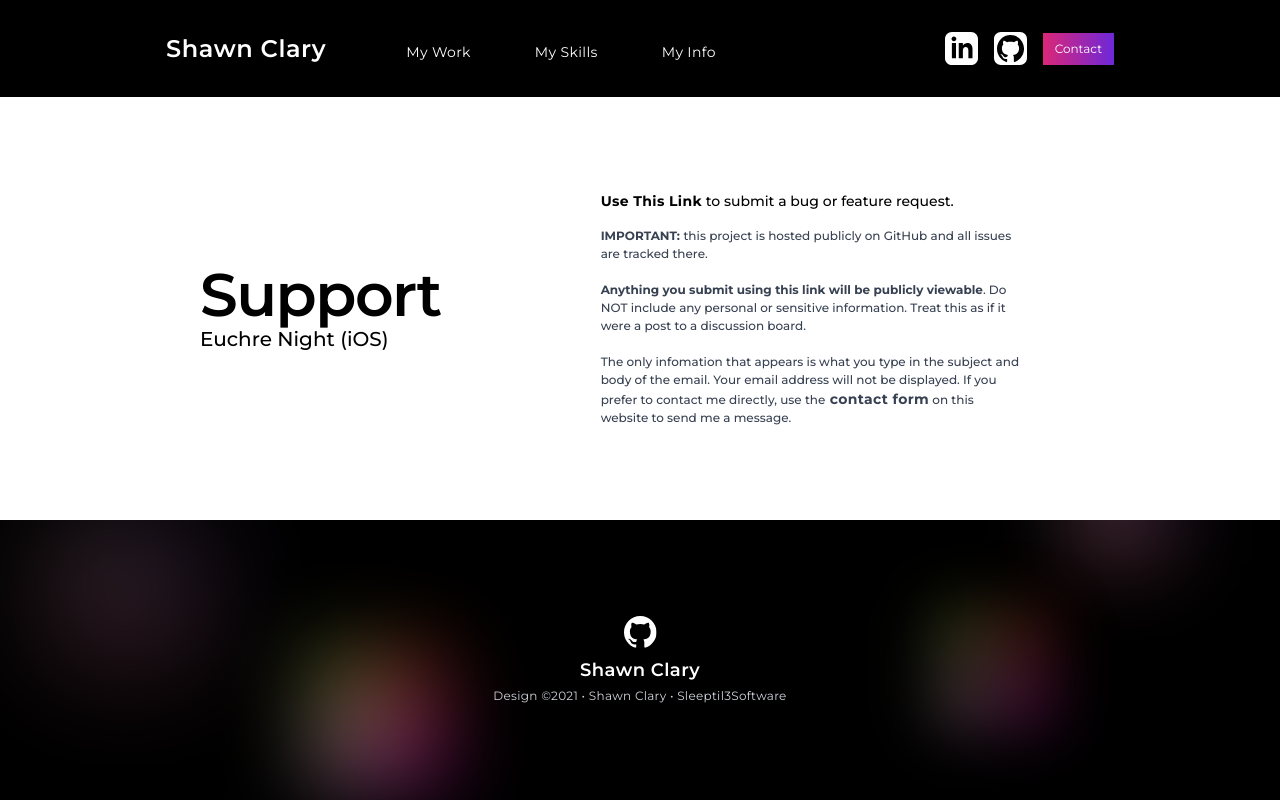
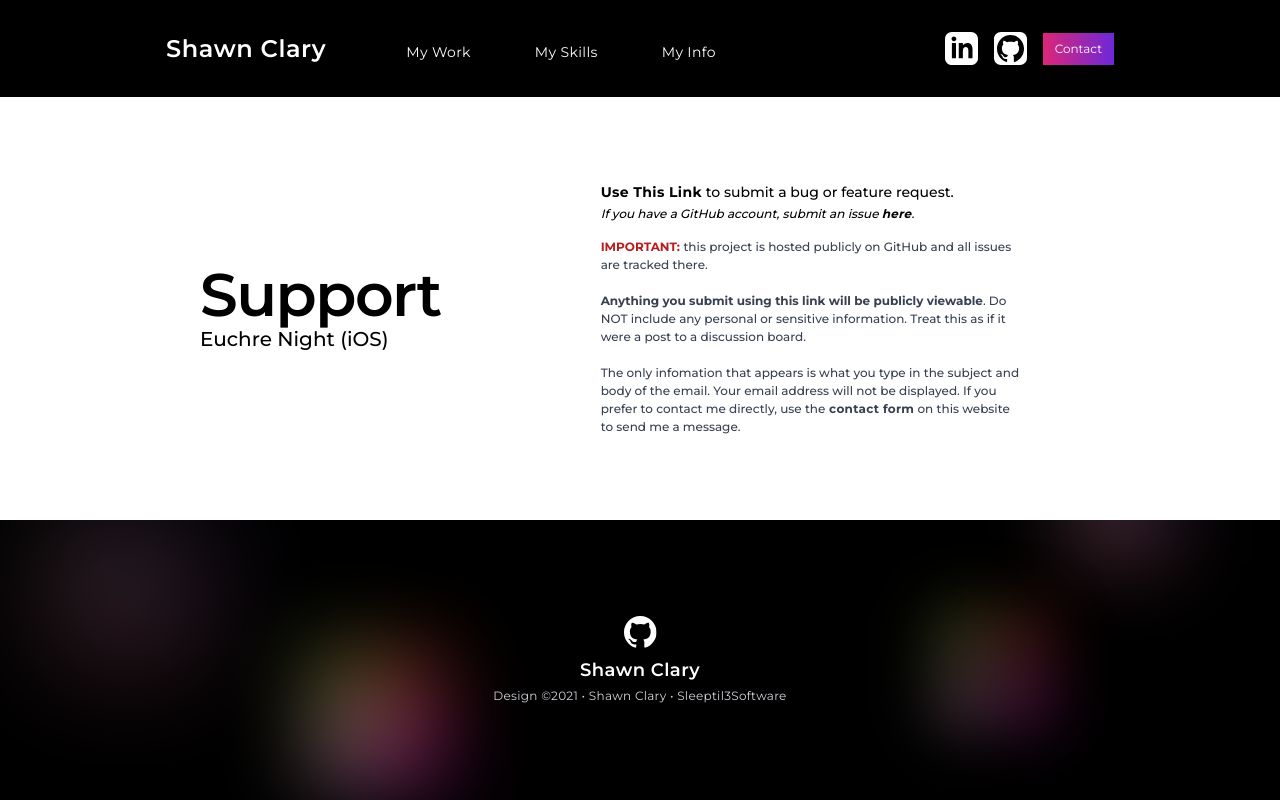
Before and after one commit to sleeptil3/portfolio, a React (Create React App) app: page /#/euchrenight/support in a window 1280 px wide. Built offline with nearby package versions, Linux system fonts and the light colour scheme.

Commit message:
small corrections

```diff
--- a/src/Pages/EuchreNightSupport.js
+++ b/src/Pages/EuchreNightSupport.js
@@ -20,15 +20,16 @@ export default function EuchreNightSupport() {
 				>
 					<div className="">
 						<p className="font-normal text-sm"><a href="mailto:euchrenightissues@gmail.com?&subject=[ISSUE%20TITLE]&body=(please%20replace%20the%20subject%20line%20with%20an%20issue%20title)%0D%0A%0D%0A%0ADescription%20of%20Bug%20or%20Feature%20Request:%0D%0A%0D%0A%0D%0A%0D%0A%0ASteps%20to%20Reproduce,%20if%20applicable:%0D%0A%0D%0A%0D%0A%0D%0A%0ADevice%20Model:%20[ex:%20'iPhone%2012%20Pro%20Max']%0D%0A%0D%0A%0D%0A%0D%0A%0A(attach%20any%20screenshots,%20if%20applicable)">Use This Link</a> to submit a bug or feature request.</p>
+						<p className="font-normal text-xs mt-1 italic">If you have a GitHub account, submit an issue <a className="text-xs" href="https://github.com/sleeptil3/euchre-native/issues/new/choose" target="_blank" rel="noreferrer">here</a>.</p>
 					</div>
 					<div className="font-normal text-xs leading-normal">
 						<p className="text-gray-700">
-							<span className="font-bold">IMPORTANT: </span>this project is hosted publicly on GitHub and all issues are tracked there.</p>
+							<span className="font-bold text-red-700">IMPORTANT: </span>this project is hosted publicly on GitHub and all issues are tracked there.</p>
 						<br />
 						<p className="text-gray-700"><span className="font-bold">Anything you submit using this link will be publicly viewable</span>. Do NOT include any personal or sensitive information. Treat this as if it were a post to a discussion board.</p>
 						<br />
 						<p className="text-gray-700">
-							The only infomation that appears is what you type in the subject and body of the email. Your email address will not be displayed. If you prefer to contact me directly, use the<Link to="/contact"> contact form</Link> on this website to send me a message.
+							The only infomation that appears is what you type in the subject and body of the email. Your email address will not be displayed. If you prefer to contact me directly, use the<Link className="text-xs" to="/contact"> contact form</Link> on this website to send me a message.
 						</p>
 					</div>
 				</div>
--- a/tailwind.config.js
+++ b/tailwind.config.js
@@ -3,7 +3,6 @@ const plugin = require('tailwindcss/plugin')
 
 module.exports = {
 	purge: {
-		enabled: true,
 		content: [
 			'./src/*.js',
 			'./src/**/*.js',
```
